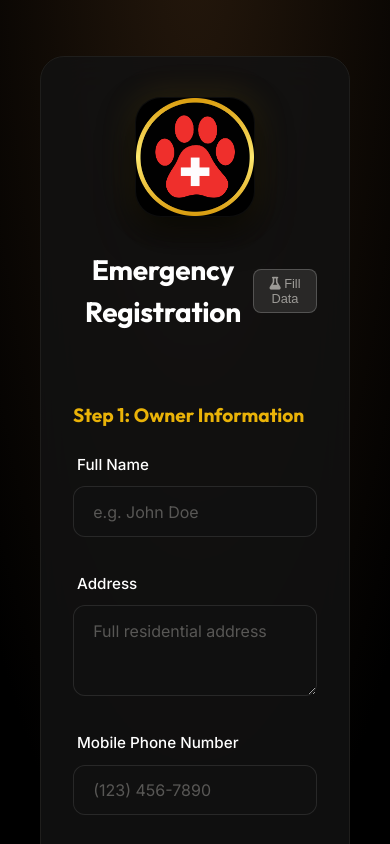
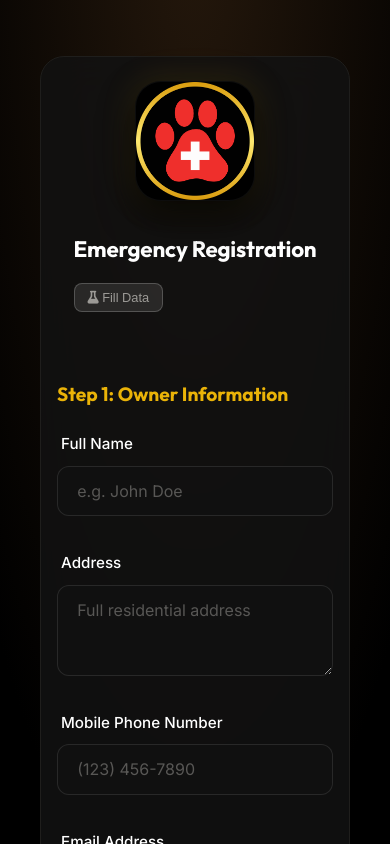
Before and after one commit to vanshg1214/aegis_sos, a React (Vite) app: page / in a window 390 px wide. Shown: the top 844 px of the page. Built offline with nearby package versions, Linux system fonts and the light colour scheme.

Commit message:
Improve responsive layout padding and header for mobile

```diff
--- a/src/components/RegistrationForm.jsx
+++ b/src/components/RegistrationForm.jsx
@@ -176,13 +176,13 @@ const RegistrationForm = () => {
 
   return (
     <div className="installer-card-container" style={{ margin: 'auto', padding: '2rem 1rem' }}>
-      <div className="installer-card glass" style={{ padding: '2.5rem 2rem', borderRadius: '24px', width: '100%' }}>
+      <div className="installer-card glass">
         <div className="app-logo-wrapper" style={{ margin: '0 auto 2rem' }}>
           <img src="/icon-512.png" alt="Aegis Pets SOS Logo" className="app-logo-img" />
         </div>
 
-        <div style={{ display: 'flex', justifyContent: 'space-between', alignItems: 'center', marginBottom: '1.5rem' }}>
-          <h2 className="app-title" style={{ fontSize: '1.75rem', margin: 0 }}>
+        <div className="form-header">
+          <h2 className="app-title">
             Emergency Registration
           </h2>
           <button type="button" onClick={fillTestData} style={{
--- a/src/index.css
+++ b/src/index.css
@@ -750,9 +750,41 @@ h1, h2, h3, h4 {
   gap: 1rem;
 }
 
+.form-header {
+  display: flex;
+  justify-content: space-between;
+  align-items: center;
+  margin-bottom: 1.5rem;
+  gap: 1rem;
+}
+
+.app-title {
+  font-size: 1.75rem;
+  margin: 0;
+}
+
+.installer-card {
+  padding: 2.5rem 2rem;
+  border-radius: 24px;
+  width: 100%;
+}
+
 @media (max-width: 600px) {
   .responsive-row {
     flex-direction: column;
     gap: 1rem;
   }
+
+  .installer-card {
+    padding: 1.5rem 1rem;
+  }
+
+  .app-title {
+    font-size: 1.4rem;
+  }
+
+  .form-header {
+    flex-direction: column;
+    align-items: flex-start;
+  }
 }
```
